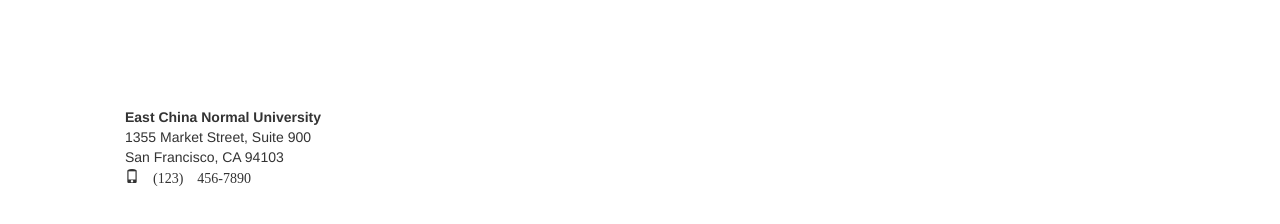
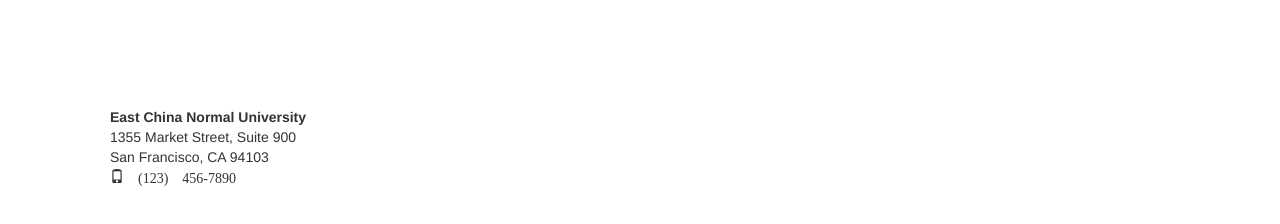
Before and after one commit to madneal/aiminzhou, a plain HTML site: page index.html in a window 1280 px wide. Shown: the part 158-382 px from the top of the page. Drawn offline with Linux system fonts and the light colour scheme.

Commit message:
add class row

```diff
--- a/index.html
+++ b/index.html
@@ -60,7 +60,7 @@
 	<li role="presentation"><a href="#">Students<span class="glyphicon glyphicon-user" aria-hidden="true"></span></a></li>
 	<li role="presentation"><a href="#">Publications<span class="glyphicon glyphicon-book" aria-hidden="true"></span></a></li>
 </ul>
-<div class="content">
+<div class="content row">
 	<div class="col-md-6 col-xs-6">
 		<div class="contact-info">
 		<address>
```
